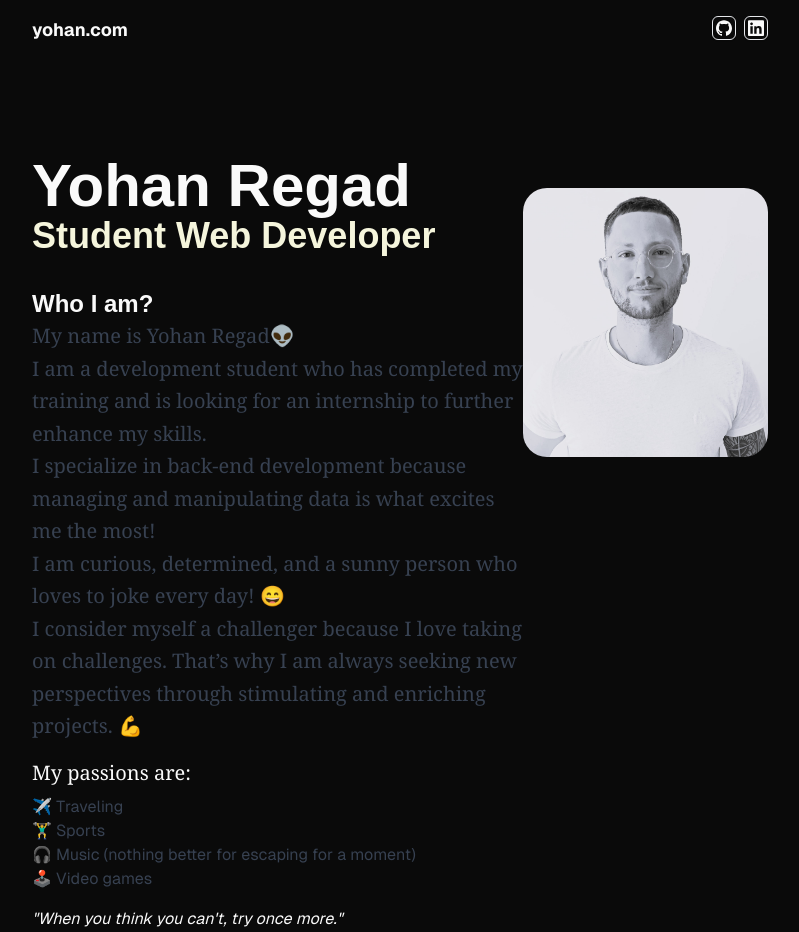
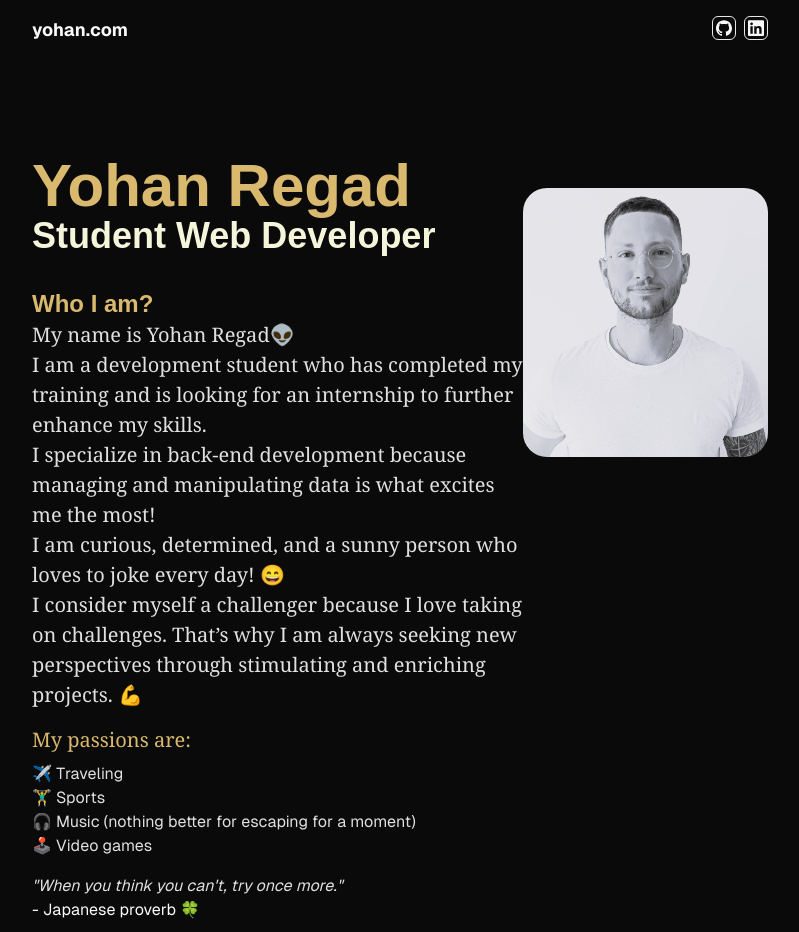
Before and after one commit to YohReg10/Portfolio, a Next.js app: page / in a window 1280 px wide. Shown: the top 932 px of the page, without its empty margins (240-1039 px from the left). Built offline with nearby package versions, Linux system fonts and the light colour scheme; a web font is replaced by a local one.

Commit message:
modifie color text

```diff
--- a/app/components/Hero.tsx
+++ b/app/components/Hero.tsx
@@ -4,25 +4,25 @@ export const Hero = () => {
     return (
         <Section className="flex max-lg:flex-col items-start">
             <div className="flex-[2]">
-                <h2 className="font-caption text-6xl font-bold text-primary">Yohan Regad</h2>
+                <h2 className="font-caption text-6xl font-bold" style={{ color: '#d9b96d' }}>Yohan Regad</h2>
                 <h3 className="font-caption text-4xl font-bold" style={{ color: '#f5f5dc' }}>Student Web Developer</h3>
-                <h4 className="font-caption text-2xl font-bold text-primary mt-8">Who I am?</h4>
+                <h4 className="font-caption text-2xl font-bold" style={{ color: '#d9b96d', marginTop: '2rem' }}>Who I am?</h4>
 
-                <p className="font-serif text-xl text-gray-700 leading-relaxed mb-4">
+                <p className="font-serif text-xl" style={{ color: '#e0e0e0', lineHeight: '1.5', marginBottom: '1rem' }}>
                     My name is Yohan Regad👽 <br />
                     I am a development student who has completed my training and is looking for an internship to further enhance my skills. <br />
                     I specialize in back-end development because managing and manipulating data is what excites me the most!<br />
                     I am curious, determined, and a sunny person who loves to joke every day! 😄<br />
                     I consider myself a challenger because I love taking on challenges. That’s why I am always seeking new perspectives through stimulating and enriching projects. 💪
                 </p>
-                <p className="font-serif text-xl text-primary mb-2">My passions are:</p>
-                <ul className="list-none mt-2 text-gray-700">
+                <p className="font-serif text-xl" style={{ color: '#d9b96d', marginBottom: '0.5rem' }}>My passions are:</p>
+                <ul className="list-none mt-2" style={{ color: '#e0e0e0' }}>
                     <li>✈️ Traveling</li>
                     <li>🏋️‍♂️ Sports</li>
                     <li>🎧 Music (nothing better for escaping for a moment)</li>
                     <li>🕹️ Video games</li>
                 </ul>
-                <span className="italic mt-4 block">"When you think you can't, try once more."</span> - Japanese proverb 🍀
+                <span className="italic mt-4 block" style={{ color: '#e0e0e0' }}> "When you think you can't, try once more."</span> - Japanese proverb 🍀
             </div>
             <div className="flex-1 max-lg:w-full mt-8">
                 <img
```
